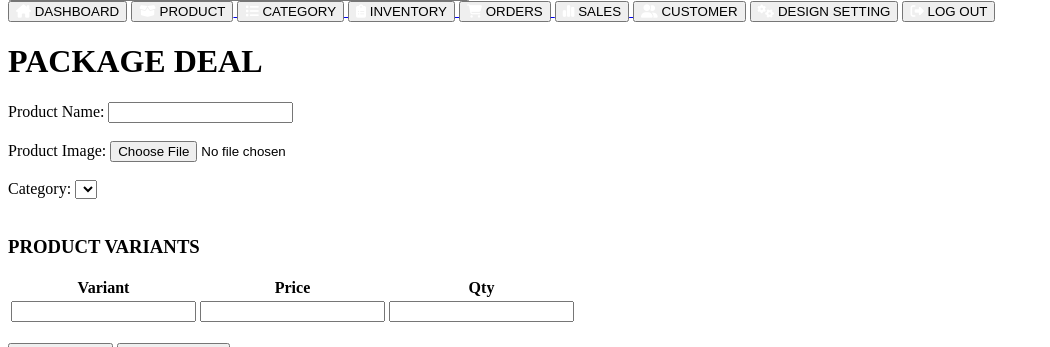
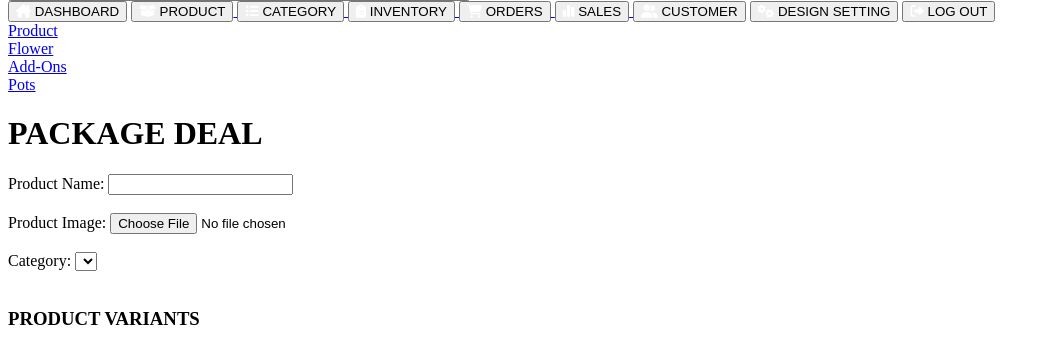
Before and after one commit to markjamesgit/flowershop, a PHP site: page /flowershop/add-product.php in a window 1280 px wide. Shown: the part 316-663 px from the top of the page, without its empty margins (0-1050 px from the left). Run offline with PHP 8.4, Linux system fonts and the light colour scheme; data comes from the database, SQL or seed files in the repository; data that the repository does not hold is empty; some web fonts are replaced.

Commit message:
refractor pd management, add tab container

```diff
--- a/php/add-product.php
+++ b/php/add-product.php
@@ -140,6 +140,22 @@ if (isset($_POST["submit"])) {
 <body>
 
 <div class="all">
+
+    <div class="tab-container">
+        <div class="product-tab">
+            <a href="add-product.php">Product</a>
+        </div>
+        <div class="flower-tab">
+            <a href="add-flower.php">Flower</a>
+        </div>
+        <div class="add-ons-tab">
+            <a href="add-addons.php">Add-Ons</a>
+        </div>
+        <div class="pots-tab">
+            <a href="add-pots.php">Pots</a>
+        </div>
+    </div>
+
     <!-- Add Product Section -->
     <h1 class="text1">PACKAGE DEAL</h1>
     <div class="add">
```
Also changed, not shown: php/add-addons.php (+14 -0 lines), php/add-flower.php (+14 -0 lines), php/add-pots.php (+14 -0 lines).
